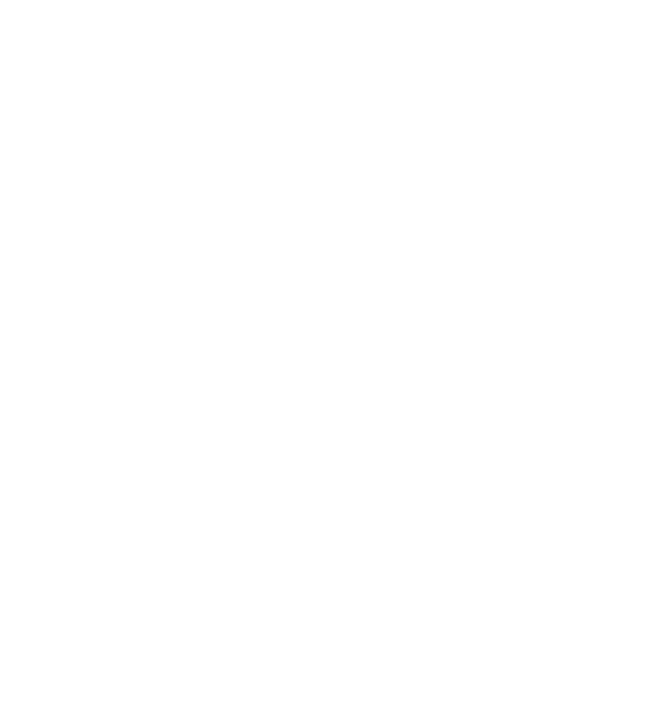
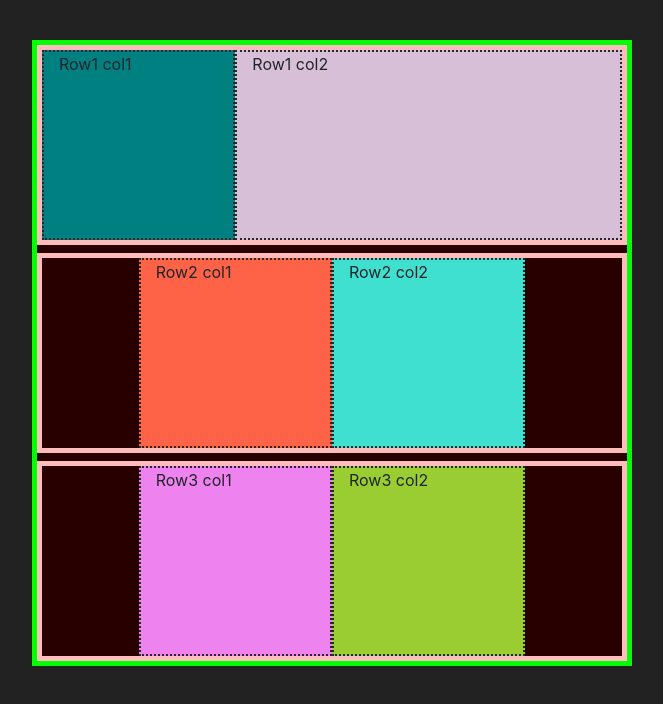
Before and after one commit to acciojob/grids-zapshooter, a website: page main.html in a window 1280 px wide. Shown: the whole page, without its empty margins (308-971 px from the left). Drawn offline with nearby package versions, Linux system fonts and the light colour scheme.

Commit message:
created a submission

```diff
--- a/main.html
+++ b/main.html
@@ -1,16 +1,76 @@
 <!DOCTYPE html>
+<html lang="en">
+<head>
+  <meta charset="UTF-8">
+  <title>Responsive Bootstrap Grid Task</title>
+  <!-- Use Bootstrap 4.5.2 CDN as per typical example -->
+  <link rel="stylesheet" href="https://stackpath.bootstrapcdn.com/bootstrap/4.5.2/css/bootstrap.min.css">
+</head>
+<body style="background:#222;">
+  <div
+    class="container"
+    style="max-width:600px;border:5px solid rgb(4,255,4);background:rgb(41,0,0);margin-top:40px;"
+  >
+    <!-- Row 1 -->
+    <div
+      class="row"
+      style="border:5px solid rgb(255,188,188);height:200px;margin-bottom:8px;"
+    >
+      <!-- Col 1: md-4 (1/3), sm-6 (equal on small), full width on xs & below -->
+      <div
+        class="col-md-4 col-sm-6"
+        style="border:2px dotted rgb(38,38,43);background:teal;"
+      >
+        Row1 col1
+      </div>
+      <!-- Col 2: md-8 (2/3), sm-6 -->
+      <div
+        class="col-md-8 col-sm-6"
+        style="border:2px dotted rgb(38,38,43);background:thistle;"
+      >
+        Row1 col2
+      </div>
+    </div>
 
-<html>
+    <!-- Row 2 -->
+    <div
+      class="row"
+      style="border:5px solid rgb(255,188,188);height:200px;margin-bottom:8px;"
+    >
+      <!-- Offset: md-4, offset-md-2 (so col1 starts after 2 cols), col2 is md-4 -->
+      <div
+        class="col-md-4 offset-md-2 col-sm-6"
+        style="border:2px dotted rgb(38,38,43);background:tomato;"
+      >
+        Row2 col1
+      </div>
+      <div
+        class="col-md-4 col-sm-6"
+        style="border:2px dotted rgb(38,38,43);background:turquoise;"
+      >
+        Row2 col2
+      </div>
+    </div>
 
-<head>
-	<link rel="stylesheet" href="styles.css">
-</head>
-
-<body>
-	<!-- the entire body must be written by student -->
-    <script type="text/javascript" src="./script.js">
-</script>
-
+    <!-- Row 3 -->
+    <div
+      class="row justify-content-center"
+      style="border:5px solid rgb(255,188,188);height:200px;"
+    >
+      <!-- Both cols: md-4 (1/3 each), centered. On sm: col-6 + justify-center = equal/centered -->
+      <div
+        class="col-md-4 col-sm-6"
+        style="border:2px dotted rgb(38,38,43);background:violet;"
+      >
+        Row3 col1
+      </div>
+      <div
+        class="col-md-4 col-sm-6"
+        style="border:2px dotted rgb(38,38,43);background:yellowgreen;"
+      >
+        Row3 col2
+      </div>
+    </div>
+  </div>
 </body>
-
 </html>
```
